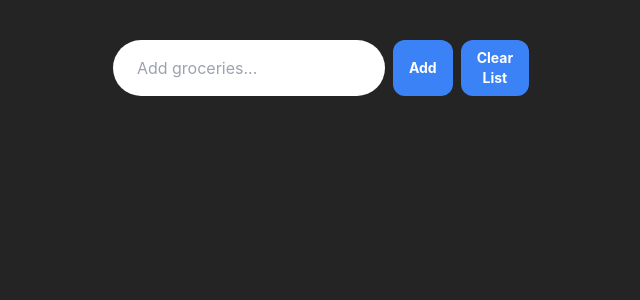
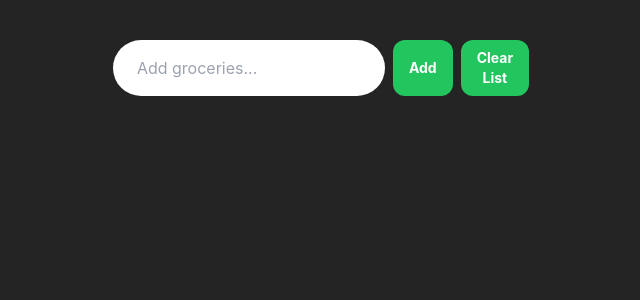
Before and after one commit to Joaosilva27/grocery-list, a React (Vite) app: page / in a window 1280 px wide. Shown: the top 300 px of the page, without its empty margins (319-959 px from the left). Built offline with nearby package versions, Linux system fonts and the light colour scheme.

Commit message:
button css

```diff
--- a/src/App.jsx
+++ b/src/App.jsx
@@ -94,11 +94,11 @@ function App() {
               value={imageSearch}
               className='text-black bg-white rounded-full outline-none pl-6'
             ></input>
-            <button className='bg-blue-500 ml-2 hover:bg-blue-700 text-white font-bold py-2 px-4 rounded-xl text-sm' onClick={onHandleSearch}>
+            <button className='bg-green-500 ml-2 hover:bg-green-600 text-white font-bold py-2 px-4 rounded-xl text-sm' onClick={onHandleSearch}>
               Add
             </button>
           </form>
-          <button className='bg-blue-500 ml-2 hover:bg-blue-700 text-white font-bold py-2 px-4 rounded-xl text-sm' onClick={onHandleClearList}>
+          <button className='bg-green-500 ml-2 hover:bg-green-600 text-white font-bold py-2 px-4 rounded-xl text-sm' onClick={onHandleClearList}>
             Clear List
           </button>
         </div>
```
